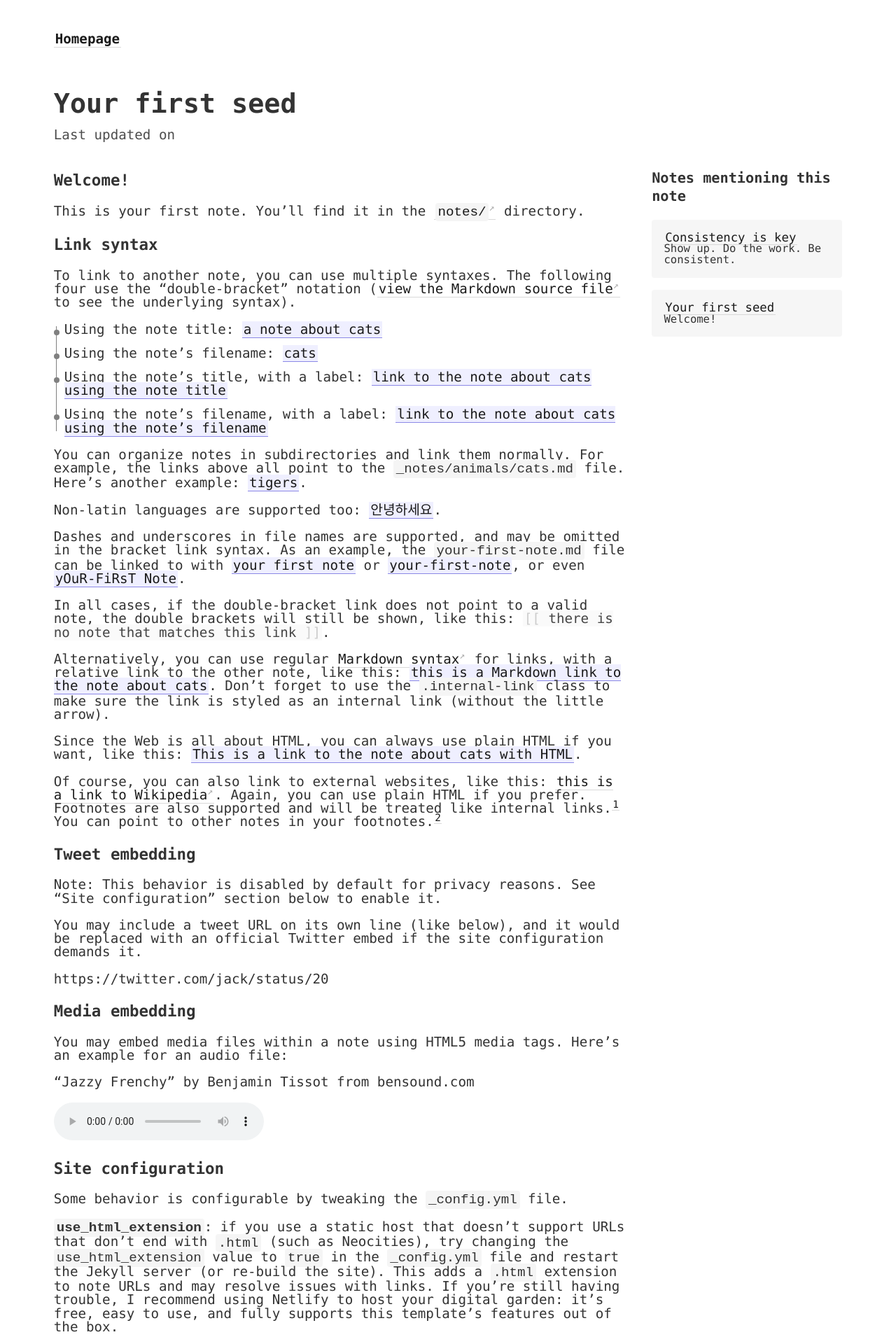
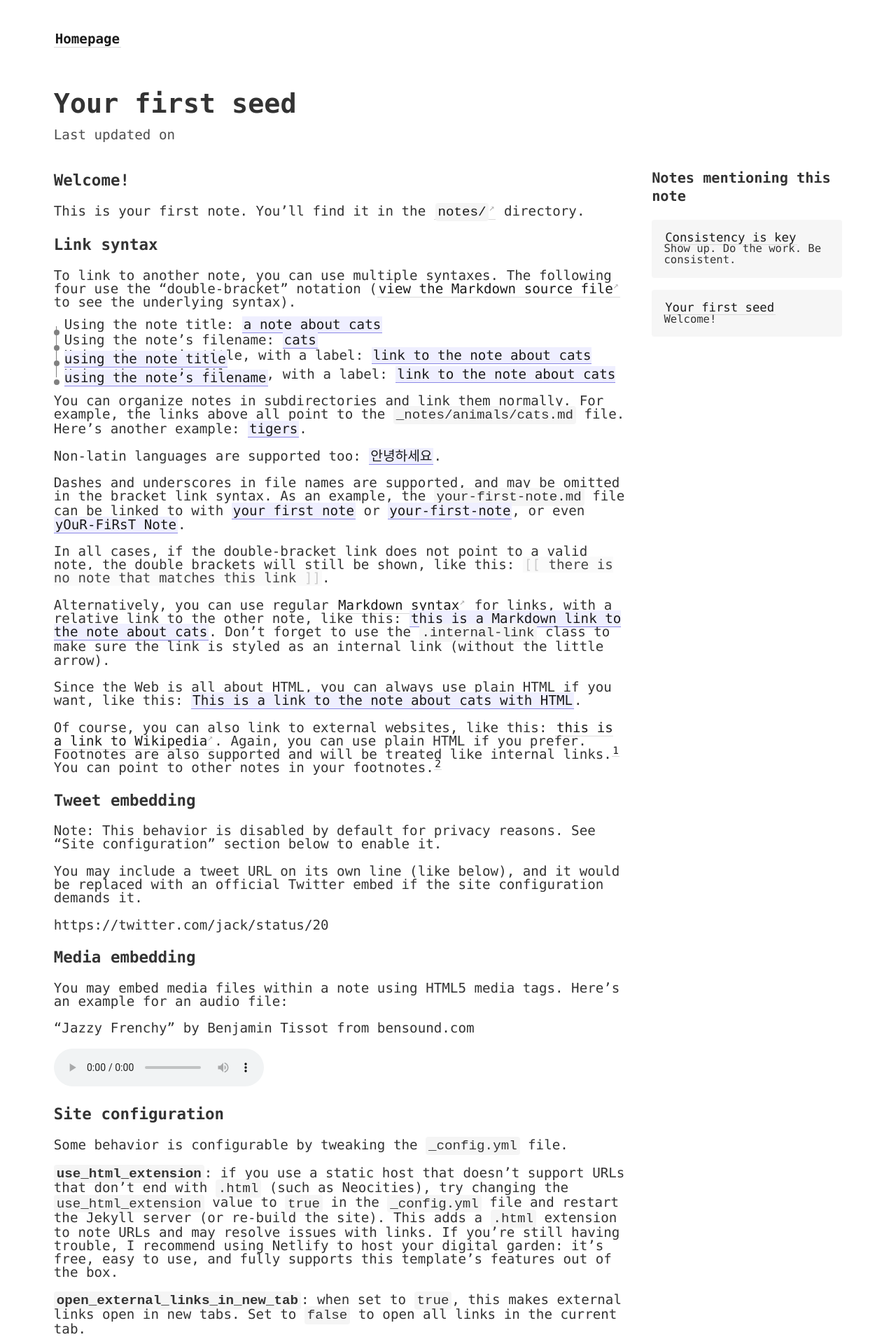
Before and after one commit to senseofeternity/drozdov, a Jekyll site: the page built from _notes/your-first-note.md, in a window 1280 px wide. Shown: the top 1920 px of the page at 70% size. Built offline with Jekyll 4.4.1, drawn with Linux system fonts in a browser that asks for light colours; some of the changed text lies outside the part shown.

Commit message:
Update _style.scss

```diff
--- a/_sass/_style.scss
+++ b/_sass/_style.scss
@@ -165,6 +165,7 @@ ul{
     position: relative;
     padding-left: 15px;
     margin-bottom:15px;
+    line-height: 5px;
     &:before{
       content:"";
       display: inline-block;
```
